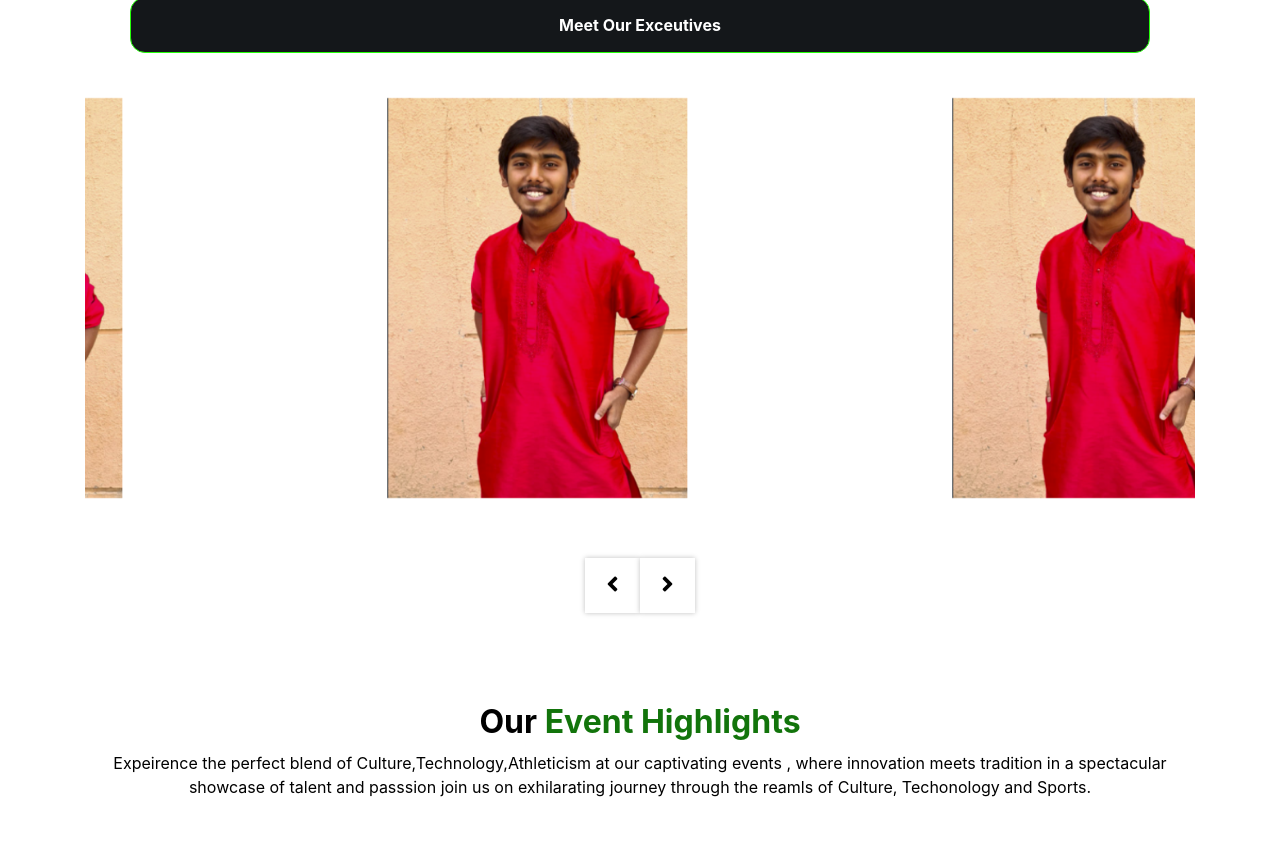
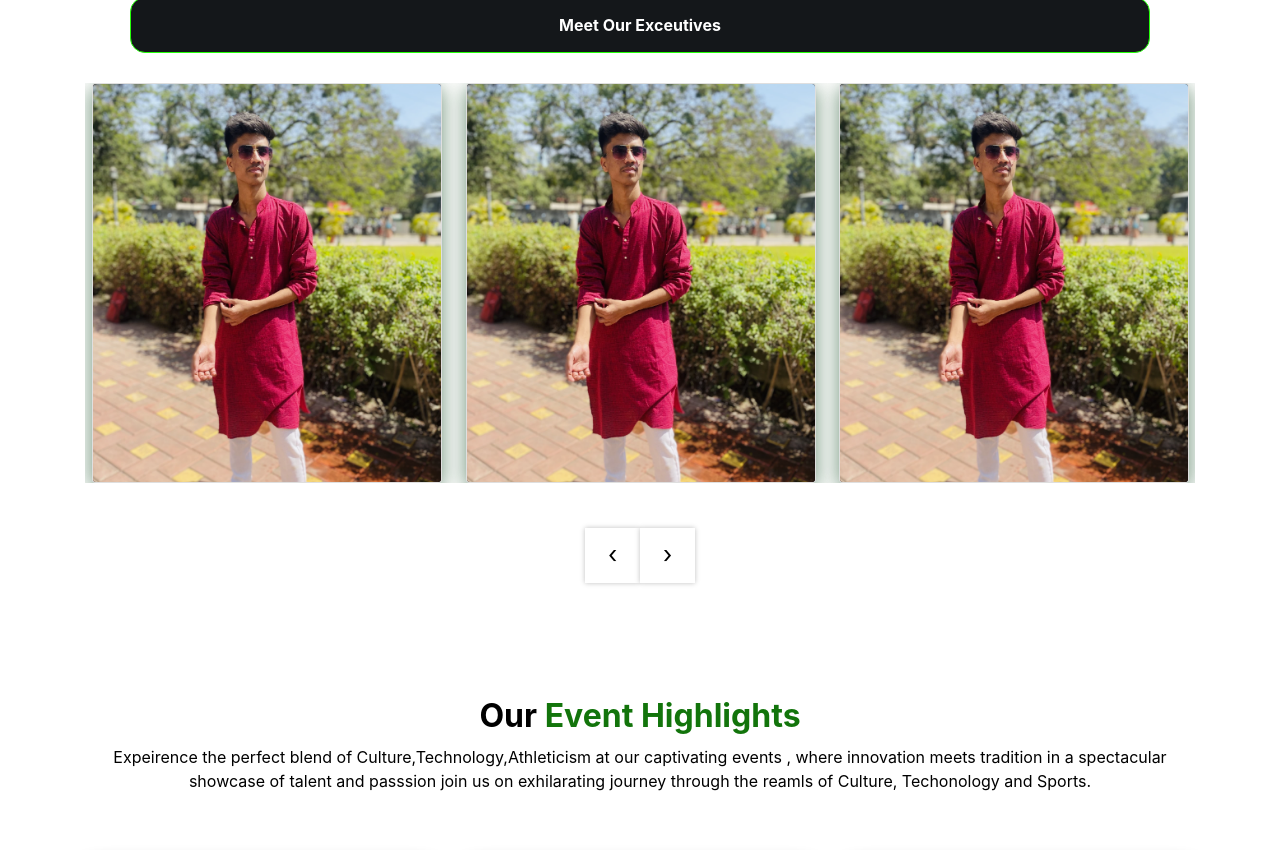
Before and after one commit to Mayank-Deshmukh/tesa-website, a website: page Technical.html in a window 1280 px wide. Shown: the part 1367-2217 px from the top of the page. Drawn offline with nearby package versions, Linux system fonts and the light colour scheme.

Commit message:
added Carousel to technical domain

```diff
--- a/Technical.html
+++ b/Technical.html
@@ -89,6 +89,43 @@
   .event-card:hover .register-btn {
     background-color: #0056b3;
   }
+  /*** Testimonial ***/
+.testimonial-carousel .owl-dots {
+    margin-top: 15px;
+    display: flex;
+    align-items: flex-end;
+    justify-content: center;
+}
+
+.testimonial-carousel .owl-dot {
+    position: relative;
+    display: inline-block;
+    margin: 0 5px;
+    width: 15px;
+    height: 15px;
+    background: #DDDDDD;
+    border-radius: 2px;
+    transition: .5s;
+}
+
+.testimonial-carousel .owl-dot.active {
+    width: 30px;
+    background: var(--primary);
+}
+
+.testimonial-carousel .owl-item.center {
+    position: relative;
+    z-index: 1;
+}
+
+.testimonial-carousel .owl-item .testimonial-item {
+    transition: .5s;
+}
+
+.testimonial-carousel .owl-item.center .testimonial-item {
+    background: #FFFFFF !important;
+    box-shadow: 0 0 30px #DDDDDD;
+}
 
 </style>
 <body style="color: rgb(0, 0, 0);">
@@ -230,29 +267,46 @@
   <div class="client_section" >
       <div class="carousel-wrap">
         <div class="owl-carousel client_owl-carousel">
-          <div class="item" style="display:flex;justify-content:center">
-            <div class="box">
-              <img src="./images/Atharv_tech.png" style="height: 400px; width:300px">
+          <div class="item card" style="transform: translate(-50%, 0%); box-shadow: 0 5px 20px rgba(5, 66, 22, 0.6)">
+            <div class="card-image">
+              <img src="./images/gaurav_tech.png" alt="profile two" class="img-fluid">
+            </div>
+            <div class="details">
+              <h2>Gaurav Pisal</h2>
+              <p class="job-title">Joint Technical Secretary</p>
             </div>
           </div>
-          <div class="item" style="display:flex;justify-content:center">
-            <div class="box">
-              <img src="./images/Atharv_tech.png" style="height: 400px; width:300px">
+          <div class="item card" style="transform: translate(-50%, 0%); box-shadow: 0 5px 20px rgba(5, 66, 22, 0.6)">
+            <div class="card-image">
+              <img src="./images/gaurav_tech.png" alt="profile two" class="img-fluid">
+            </div>
+            <div class="details">
+              <h2>Gaurav Pisal</h2>
+              <p class="job-title">Joint Technical Secretary</p>
             </div>
           </div>
-          <div class="item" style="display:flex;justify-content:center">
-            <div class="box">
-              <img src="./images/Atharv_tech.png" style="height: 400px; width:300px">
+          <div class="item card" style="transform: translate(-50%, 0%); box-shadow: 0 5px 20px rgba(5, 66, 22, 0.6)">
+            <div class="card-image">
+              <img src="./images/gaurav_tech.png" alt="profile two" class="img-fluid">
+            </div>
+            <div class="details">
+              <h2>Gaurav Pisal</h2>
+              <p class="job-title">Joint Technical Secretary</p>
             </div>
           </div>
-          <div class="item" style="display:flex;justify-content:center">
-            <div class="box">
-              <img src="./images/Atharv_tech.png" style="height: 400px; width:300px">
+          <div class="item card" style="transform: translate(-50%, 0%); box-shadow: 0 5px 20px rgba(5, 66, 22, 0.6)">
+            <div class="card-image">
+              <img src="./images/gaurav_tech.png" alt="profile two" class="img-fluid">
+            </div>
+            <div class="details">
+              <h2>Gaurav Pisal</h2>
+              <p class="job-title">Joint Technical Secretary</p>
             </div>
           </div>
         </div>
       </div>
   </div>
+
   <!-- add the excetutives caroauasla here  -->
 
 </section>
--- a/css/style.css
+++ b/css/style.css
@@ -287,7 +287,7 @@ a:focus {
         font-size: 1.5rem;
         line-height: 2.5rem;
         color: #000000;
-        font-weight: 800:
+        font-weight: 800;
         font-family: Lucida Bright ;
     }
   }
--- a/js/custom.js
+++ b/js/custom.js
@@ -10,29 +10,26 @@ getYear();
 
 // client section owl carousel
 $(".client_owl-carousel").owlCarousel({
-    loop: true,
-    margin: 20,
-    dots: false,
-    nav: true,
-    navText: [],
-    autoplay: true,
-    autoplayHoverPause: true,
-    navText: [
-        '<i class="fa fa-angle-left" aria-hidden="true"></i>',
-        '<i class="fa fa-angle-right" aria-hidden="true"></i>'
-    ],
+    items: 3, // Display three items at a time
+    margin: 10, // Adjust margin between items as needed
+    loop: true, // Enable loop for continuous sliding
+    nav: false, // Enable navigation arrows
+    dots: true, // Disable pagination dots (optional)
+    autoplay:true,
+    autoplayTimeout:2000,
+    autoplayHoverPause:true,
     responsive: {
-        0: {
-            items: 1
-        },
-        600: {
-            items: 2
-        },
-        1000: {
-            items: 2
-        }
+      0: {
+        items: 1, // Display one item on small screens
+      },
+      768: {
+        items: 2, // Display two items on medium screens
+      },
+      992: {
+        items: 3, // Display three items on large screens
+      }
     }
-});
+  });
 
 
 
```
Also changed, not shown: images/background.png (added), images/background2.png (added), images/hod.png (added).
